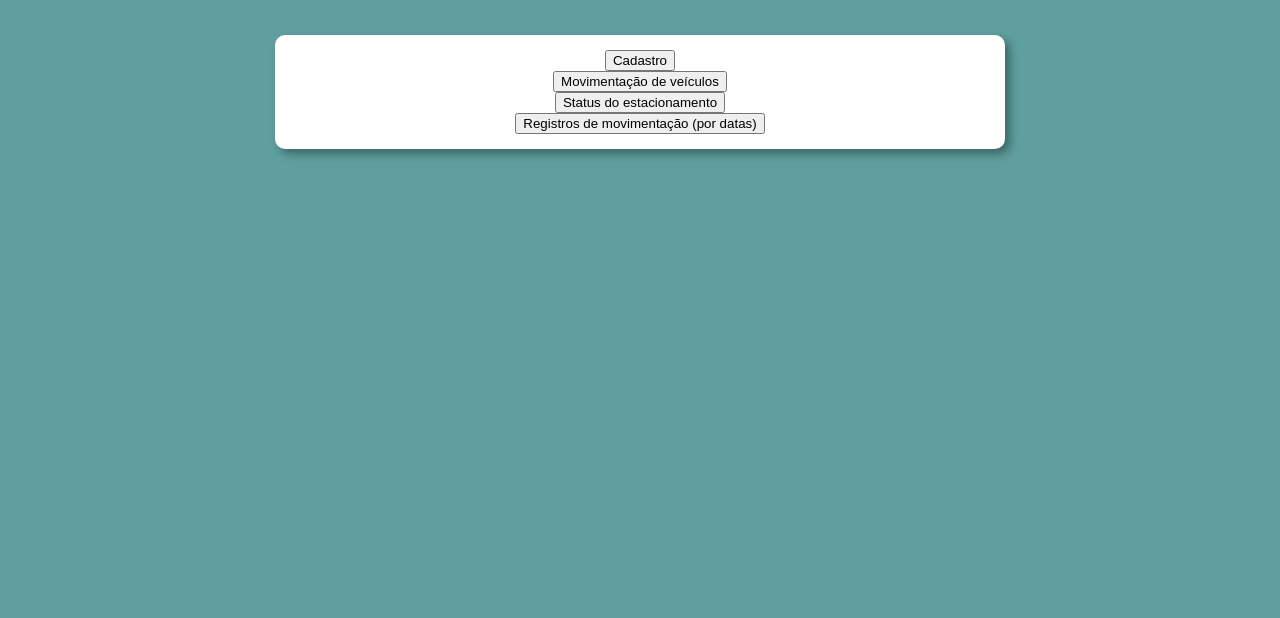
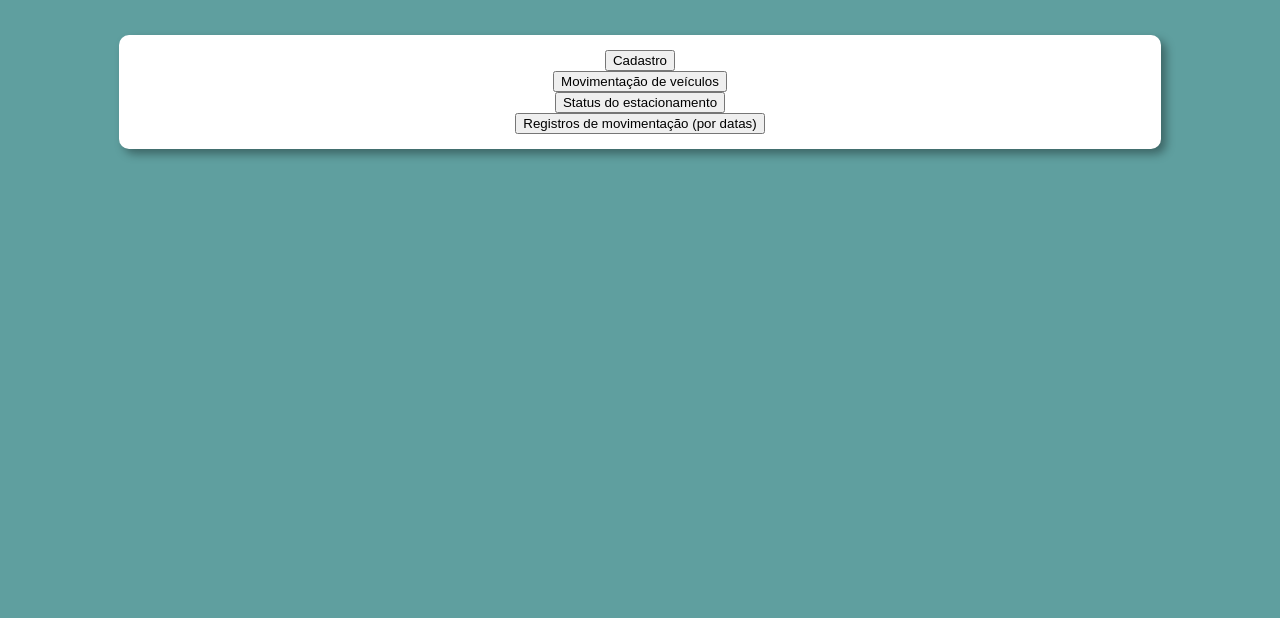
Before and after one commit to Raissamt/Raissamt.github.io, a plain HTML site: page index.html in a window 1280 px wide. Shown: the part 182-800 px from the top of the page. Drawn offline with Linux system fonts and the light colour scheme.

Commit message:
simple fix

```diff
--- a/style.css
+++ b/style.css
@@ -4,6 +4,7 @@ body{
 
 h1{
     color: white;
+    text-align: center;
 }
 
 
@@ -17,7 +18,7 @@ h1{
     text-align: center;
     border-radius: 10px;
     padding: 15px;
-    width: 700px;
+    width: 80%;
     margin: auto;
     margin-top: 50px;
     box-shadow: 5px 5px 10px rgba(0, 0, 0, 0.363);
```
